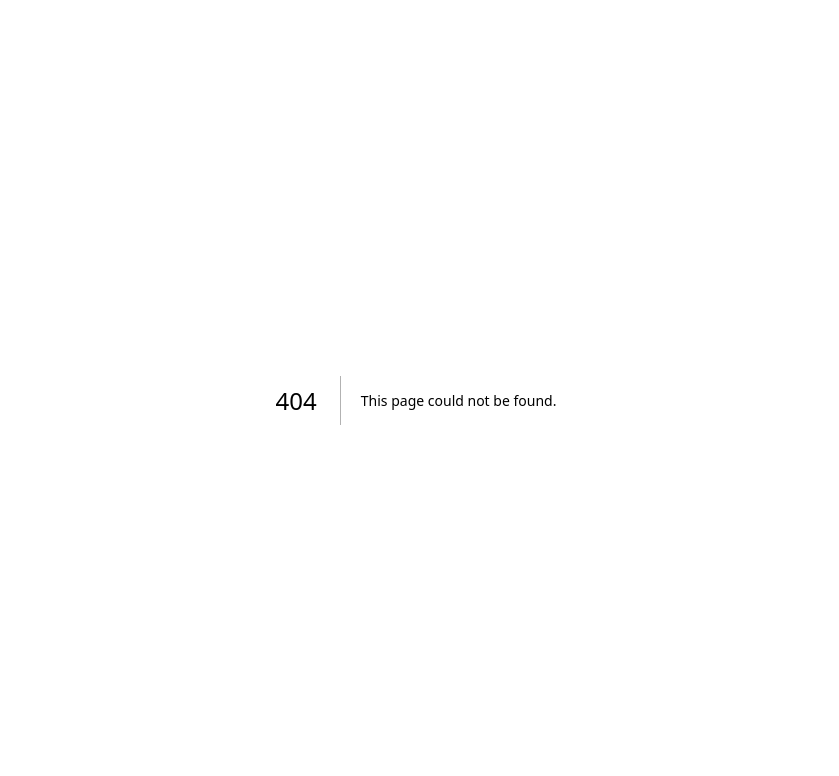
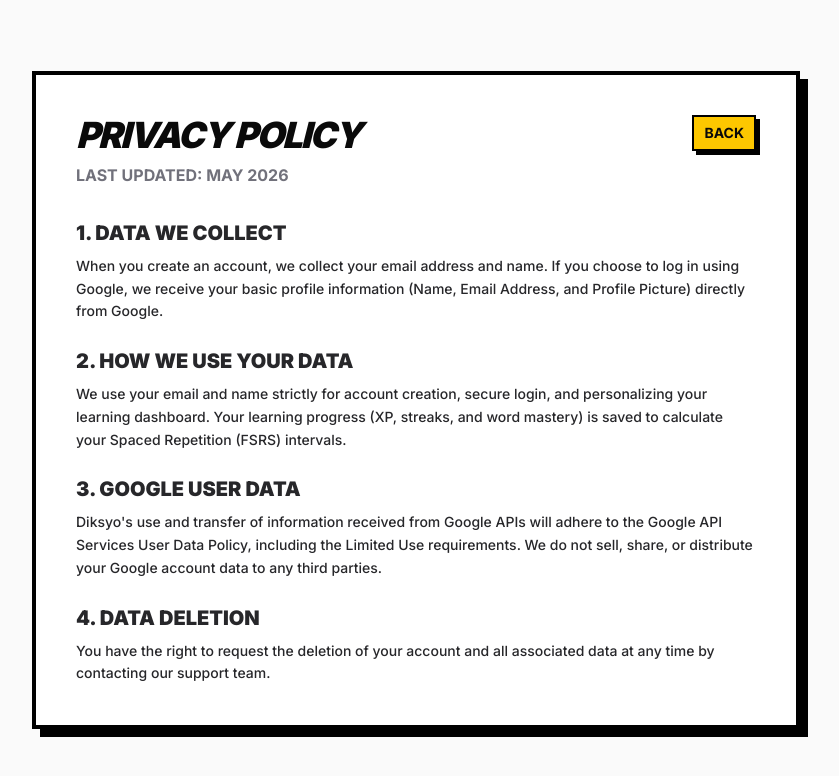
Before and after one commit to tsunsan/diksyo, a Next.js app: page /privacy in a window 1280 px wide. Before the commit this address had no page. Shown: the top 776 px of the page, without its empty margins (224-1063 px from the left). Built offline with nearby package versions, Linux system fonts and the light colour scheme.

Commit message:
feat(legal): privacy & terms

```diff
--- /dev/null
+++ b/app/(legal)/privacy/page.tsx
@@ -0,0 +1,45 @@
+import Link from "next/link"
+import { Button } from "@/components/ui/button"
+
+export default function PrivacyPage() {
+    return (
+        <main className="min-h-screen bg-zinc-50 flex flex-col items-center justify-center p-4 md:p-8">
+            <div className="w-full max-w-3xl border-4 border-black bg-white shadow-[8px_8px_0_0_#000] p-6 md:p-10">
+
+                <div className="flex justify-between items-start mb-8">
+                    <div>
+                        <h1 className="text-4xl font-black uppercase tracking-tighter italic">Privacy Policy</h1>
+                        <p className="font-bold text-zinc-500 uppercase mt-2">Last Updated: May 2026</p>
+                    </div>
+                    <Link href="/signup">
+                        <Button variant="outline" className="rounded-none border-2 border-black bg-yellow-400 font-bold shadow-[4px_4px_0_0_#000] hover:translate-x-[2px] hover:translate-y-[2px] hover:shadow-none transition-all uppercase">
+                            Back
+                        </Button>
+                    </Link>
+                </div>
+
+                <div className="space-y-6 text-sm font-medium text-zinc-800 leading-relaxed">
+                    <section>
+                        <h2 className="text-xl font-black uppercase mb-2">1. Data We Collect</h2>
+                        <p>When you create an account, we collect your email address and name. If you choose to log in using Google, we receive your basic profile information (Name, Email Address, and Profile Picture) directly from Google.</p>
+                    </section>
+
+                    <section>
+                        <h2 className="text-xl font-black uppercase mb-2">2. How We Use Your Data</h2>
+                        <p>We use your email and name strictly for account creation, secure login, and personalizing your learning dashboard. Your learning progress (XP, streaks, and word mastery) is saved to calculate your Spaced Repetition (FSRS) intervals.</p>
+                    </section>
+
+                    <section>
+                        <h2 className="text-xl font-black uppercase mb-2">3. Google User Data</h2>
+                        <p>Diksyo's use and transfer of information received from Google APIs will adhere to the Google API Services User Data Policy, including the Limited Use requirements. We do not sell, share, or distribute your Google account data to any third parties.</p>
+                    </section>
+
+                    <section>
+                        <h2 className="text-xl font-black uppercase mb-2">4. Data Deletion</h2>
+                        <p>You have the right to request the deletion of your account and all associated data at any time by contacting our support team.</p>
+                    </section>
+                </div>
+            </div>
+        </main>
+    )
+}
--- /dev/null
+++ b/app/(legal)/terms/page.tsx
@@ -0,0 +1,42 @@
+import Link from "next/link"
+import { Button } from "@/components/ui/button"
+
+export default function TermsPage() {
+    return (
+        <main className="min-h-screen bg-zinc-50 flex flex-col items-center justify-center p-4 md:p-8">
+            <div className="w-full max-w-3xl border-4 border-black bg-white shadow-[8px_8px_0_0_#000] p-6 md:p-10">
+
+                <div className="flex justify-between items-start mb-8">
+                    <div>
+                        <h1 className="text-4xl font-black uppercase tracking-tighter italic">Terms of Service</h1>
+                        <p className="font-bold text-zinc-500 uppercase mt-2">Last Updated: May 2026</p>
+                    </div>
+                    <Link href="/signup">
+                        <Button variant="outline" className="rounded-none border-2 border-black bg-yellow-400 font-bold shadow-[4px_4px_0_0_#000] hover:translate-x-[2px] hover:translate-y-[2px] hover:shadow-none transition-all uppercase">
+                            Back
+                        </Button>
+                    </Link>
+                </div>
+
+                <div className="space-y-6 text-sm font-medium text-zinc-800 leading-relaxed">
+                    <section>
+                        <h2 className="text-xl font-black uppercase mb-2">1. Acceptance of Terms</h2>
+                        <p>By creating an account on Diksyo, you agree to abide by these terms. If you do not agree, please do not use the application.</p>
+                    </section>
+
+                    <section>
+                        <h2 className="text-xl font-black uppercase mb-2">2. User Conduct</h2>
+                        <p>You agree to use Diksyo for its intended purpose: learning and mastering the Filipino language. Any attempts to disrupt the service, manipulate the spaced repetition algorithm, or exploit the platform will result in account termination.</p>
+                    </section>
+
+                    <section>
+                        <h2 className="text-xl font-black uppercase mb-2">3. Account & Data</h2>
+                        <p>You are responsible for maintaining the security of your account. We reserve the right to suspend accounts that violate our guidelines or remain inactive for extended periods.</p>
+                    </section>
+
+                    {/* Add more sections as needed */}
+                </div>
+            </div>
+        </main>
+    )
+}
```
